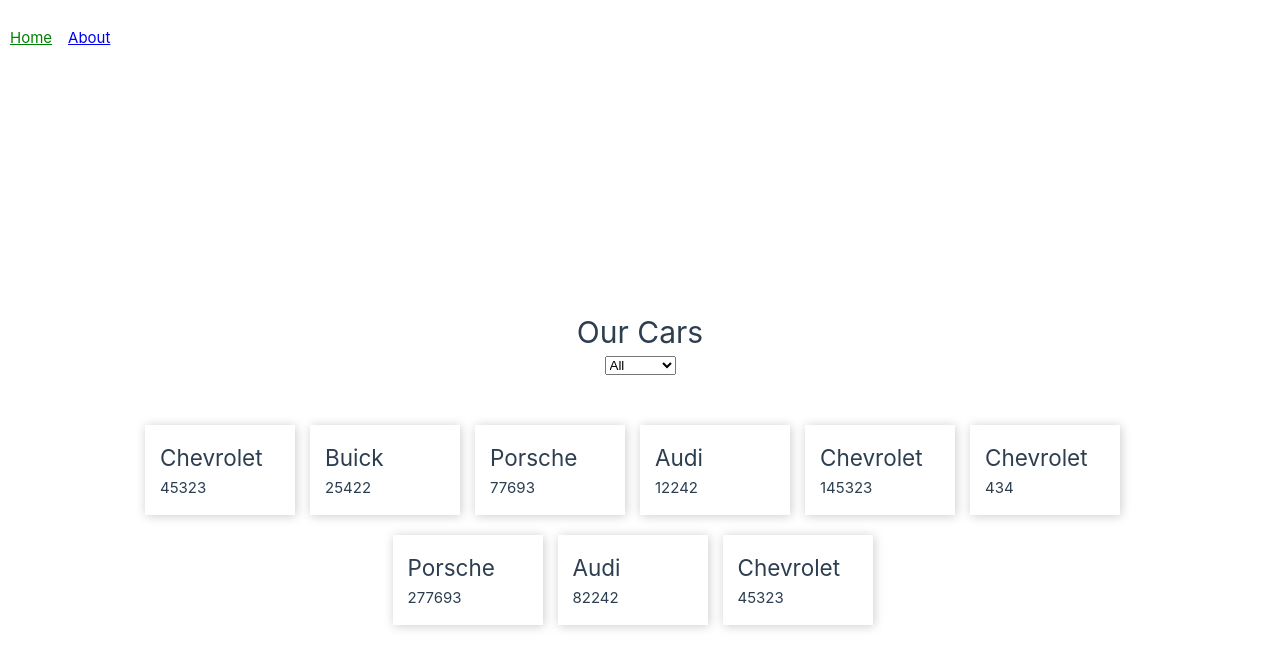
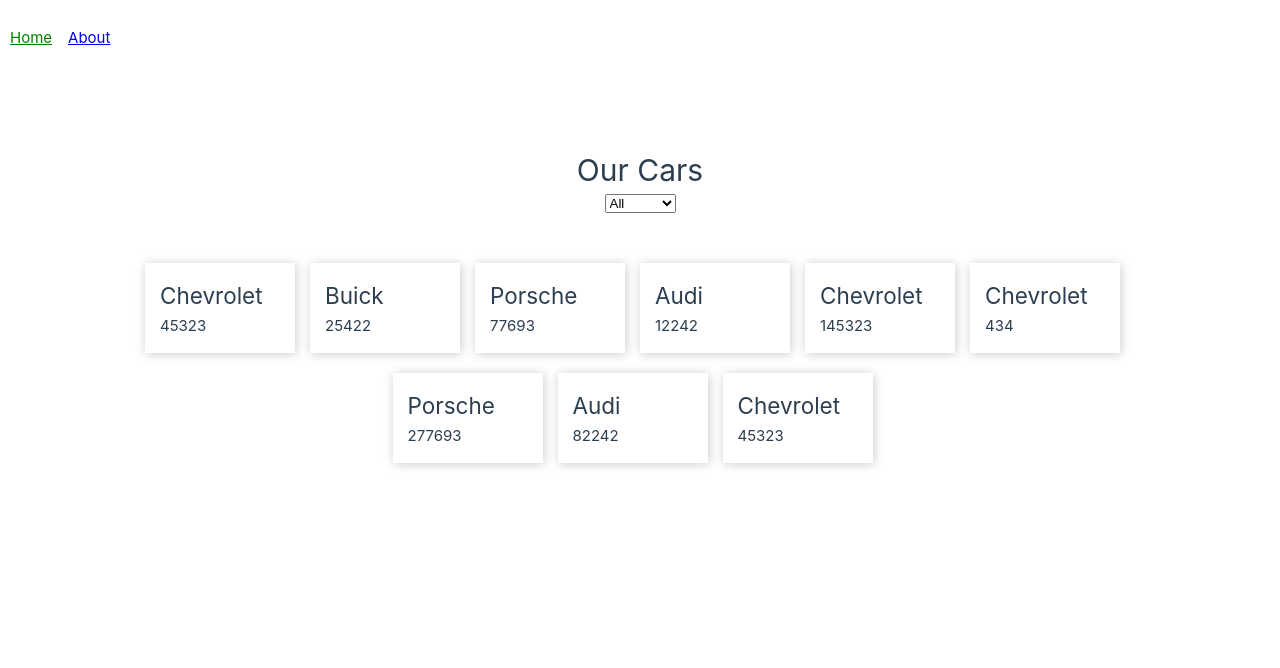
Before and after one commit to anykate/vue-router-app, a Vue app: page / in a window 1280 px wide. Shown: the top 668 px of the page. Built offline with nearby package versions, Linux system fonts and the light colour scheme.

Commit message:
Adjust container margin

```diff
--- a/src/assets/css/main.css
+++ b/src/assets/css/main.css
@@ -5,8 +5,8 @@
     height: 100vh;
     display: flex;
     align-items: center;
-    justify-content: center;
+    justify-content: flex-start;
     flex-direction: column;
     max-width: 800px;
-    margin: 0 auto;
+    margin: 5rem auto;
 }
```
